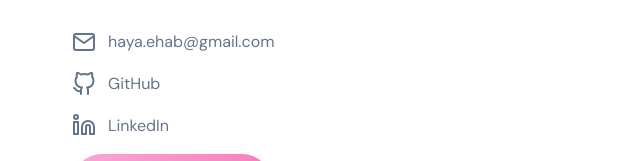
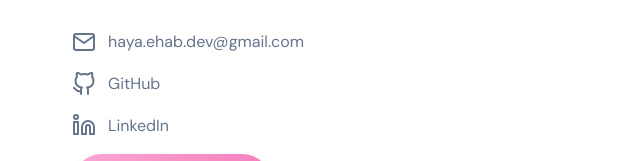
Before and after one commit to haya-ehab/Hayas-Portfolio, a plain HTML site: page index.html in a window 1280 px wide. Shown: the part 4381-4542 px from the top of the page, 0-640 px from the left. Drawn offline with nearby package versions, Linux system fonts and the light colour scheme.

Commit message:
Update index.html

```diff
--- a/index.html
+++ b/index.html
@@ -374,7 +374,7 @@
                     <div class="contact-links">
                         <a href="mailto:haya.ehab@gmail.com" class="contact-link">
                             <i data-feather="mail"></i>
-                            <span>haya.ehab@gmail.com</span>
+                            <span>haya.ehab.dev@gmail.com</span>
                         </a>
 
                         <a href="https://github.com/haya-ehab" target="_blank" rel="noopener" class="contact-link">
```
